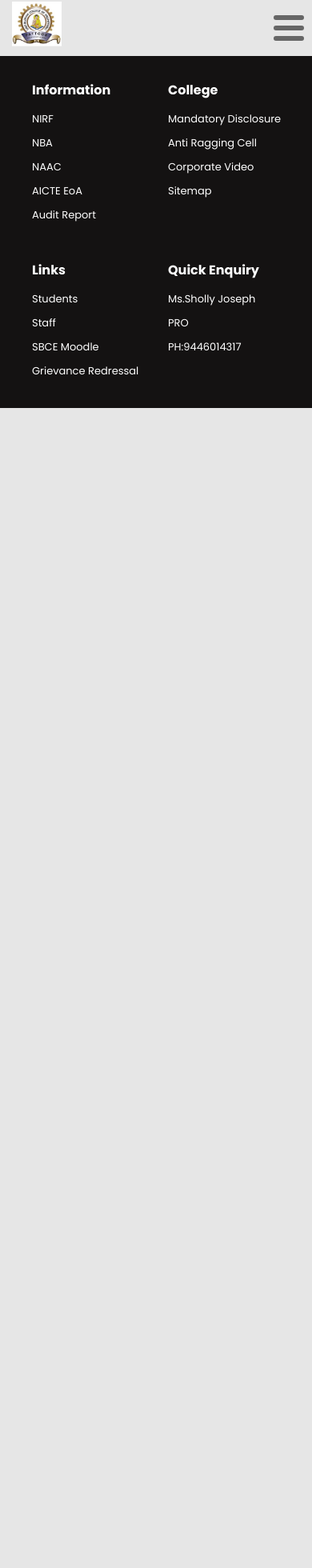
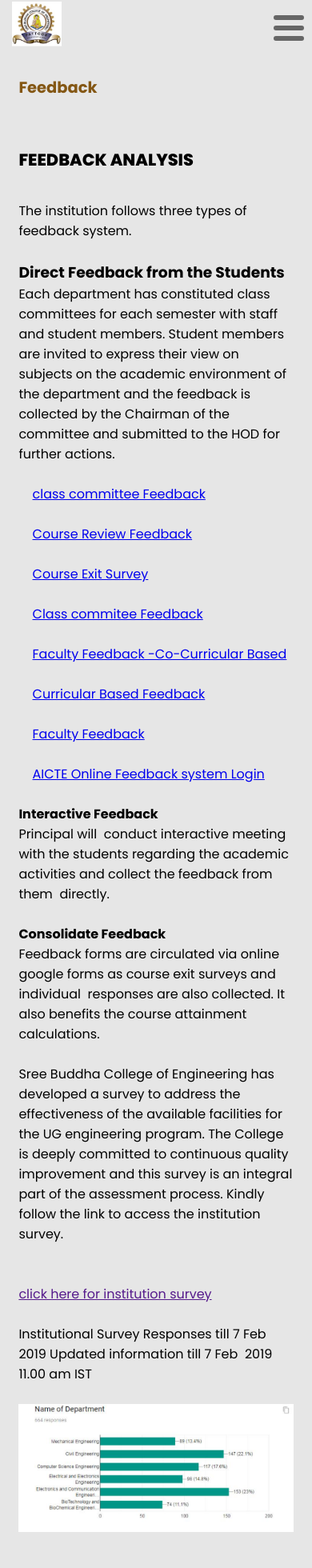
Before and after one commit to goutham-shankar/sree-buddha-website, a Next.js app: page /about-us/feedback in a window 390 px wide. Shown: the top 1960 px of the page at 80% size. Before the commit the page ends 844 px from the top, so only its background shows below. Built offline with nearby package versions, Linux system fonts and the light colour scheme.

Commit message:
feedback 16:56

```diff
--- a/src/app/about-us/feedback/page.jsx
+++ b/src/app/about-us/feedback/page.jsx
@@ -1,10 +1,54 @@
 import React from 'react'
 import "./style.css"
+import feedback_image from '@/assets/images/feedback.png'
 
 export default function Feedback() {
   return (
-    <div>
+    <>
+    <div className="container">
 
+      <div className="main">
+          <br /><p className="feedback">Feedback</p><br /><br />
+          <p className='feedback-analysis'>FEEDBACK ANALYSIS</p><br />
+          <p >The institution follows three types of feedback system.</p><br />
+          <h3>Direct Feedback from the Students</h3>
+          <p>Each department has constituted class committees for each semester with staff and student members.
+            Student members are invited to express their view on subjects on the academic environment of the department
+            and the feedback is collected by the Chairman of the committee and submitted to the HOD for further actions.</p><br />
+
+          <div className="feedbacklinks">
+            <a className='link'  href="#">class committee Feedback</a><br/><br />
+            <a className='link'  href="#">Course Review Feedback</a><br /><br />
+            <a className='link'  href="#">Course Exit Survey</a><br /><br />
+            <a className='link'  href="#">Class commitee Feedback</a><br /><br />
+            <a className='link'  href="#">Faculty  Feedback -Co-Curricular Based</a><br /><br />
+            <a className='link'  href="#">Curricular Based Feedback</a><br /><br />
+            <a className='link'  href="#">Faculty  Feedback</a><br /><br />
+            <a className='link'  href="#">AICTE Online Feedback system Login</a><br /><br />
+          </div>
+
+          <b>Interactive Feedback</b>
+           <p> Principal will  conduct interactive meeting  with the students regarding the academic activities and collect the feedback from them  directly.  </p><br />
+
+          <b>Consolidate Feedback</b>
+          <p>Feedback forms are circulated via online google forms as course exit surveys and
+           individual  responses are also collected. It also benefits the course attainment calculations. </p><br />
+
+         <p> Sree Buddha College of Engineering has developed a survey to address the effectiveness of the available facilities for the UG engineering program.
+          The College  is deeply committed to continuous quality improvement and this survey is an integral part of the assessment process. Kindly follow the
+          link to access the institution survey. </p><br /><br />
+
+          <a className='link'  href="">click here for institution survey</a><br /><br />
+          <p>Institutional Survey Responses till 7 Feb  2019
+          Updated information till 7 Feb  2019 11.00 am IST</p><br />
+
+          <div className="pic">
+            <img className="image" src={feedback_image.src} alt="" />
+          </div><br /><br />
+
+
+      </div>
     </div>
+    </>
   )
 }
--- a/src/app/about-us/feedback/style.css
+++ b/src/app/about-us/feedback/style.css
@@ -0,0 +1,75 @@
+.feedback {
+    font-family: 'Poppins', sans-serif;
+    font-size: 3vw;
+    font-weight: 700;
+    line-height: 1.5em;
+    text-align: left;
+    color: #845714;
+}
+
+
+.container {
+    padding-left: 6%;
+    padding-right: 6%;
+    font-family: 'Poppins', sans-serif;
+}
+
+
+.feedback-analysis {
+    font-family: 'Poppins', sans-serif;
+    font-size: 1.5rem;
+    font-weight: 800;
+    line-height: 2.5em;
+    text-align: left;
+}
+
+.feedbacklinks {
+    padding-left: 5%;
+}
+
+.link {
+    font-family: 'Poppins', sans-serif;
+    font-size: 1rem;
+}
+
+
+.image {
+    width: 100%;
+    max-width: 1219px;
+    height: auto;
+    opacity: 0px;
+}
+
+/* For mobile devices */
+@media only screen and (max-width: 480px) {
+    .feedback {
+        font-size: 2rem;
+    }
+
+    .feedback-analysis {
+        font-size: 1.2rem;
+    }
+
+    .image {
+        width: 100%;
+        max-width: 400px;
+        height: auto;
+    }
+}
+
+/* For tablets and other devices */
+@media only screen and (max-width: 768px) {
+    .feedback {
+        font-size: 5vw;
+    }
+
+    .feedback-analysis {
+        font-size: 1.3rem;
+    }
+
+    .image {
+        width: 100%;
+        max-width: 600px;
+        height: auto;
+    }
+}
--- a/src/app/about-us/profile/style.css
+++ b/src/app/about-us/profile/style.css
@@ -55,7 +55,7 @@
     .profile {
         font-size: 4vw;
         text-align: left;
-        text-indent: 0px;
+        text-indent: 50px;
     }
 
     .main {
@@ -64,7 +64,7 @@
     }
 
     .pic img {
-        width: 70%;
+        width: 80%;
         max-width: 500px;
     }
 
```
Also changed, not shown: src/assets/images/feedback.png (added).
